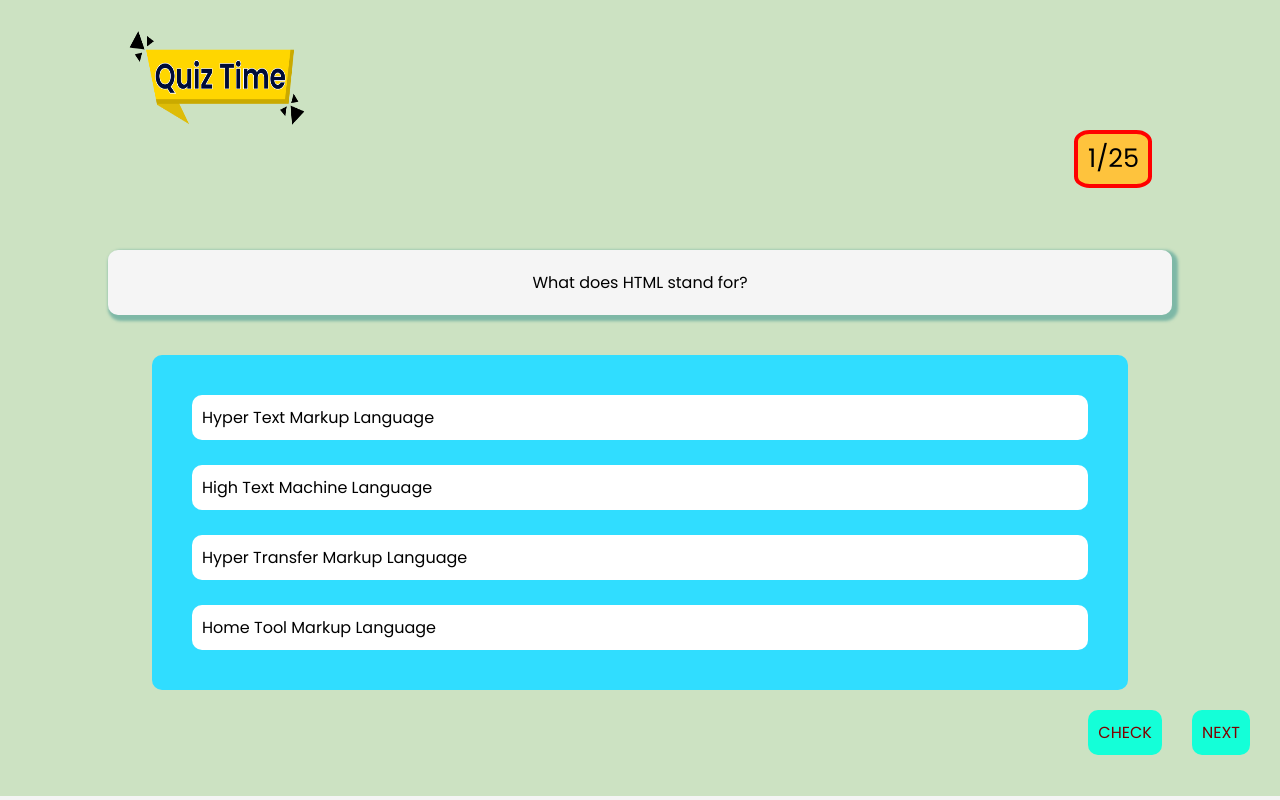
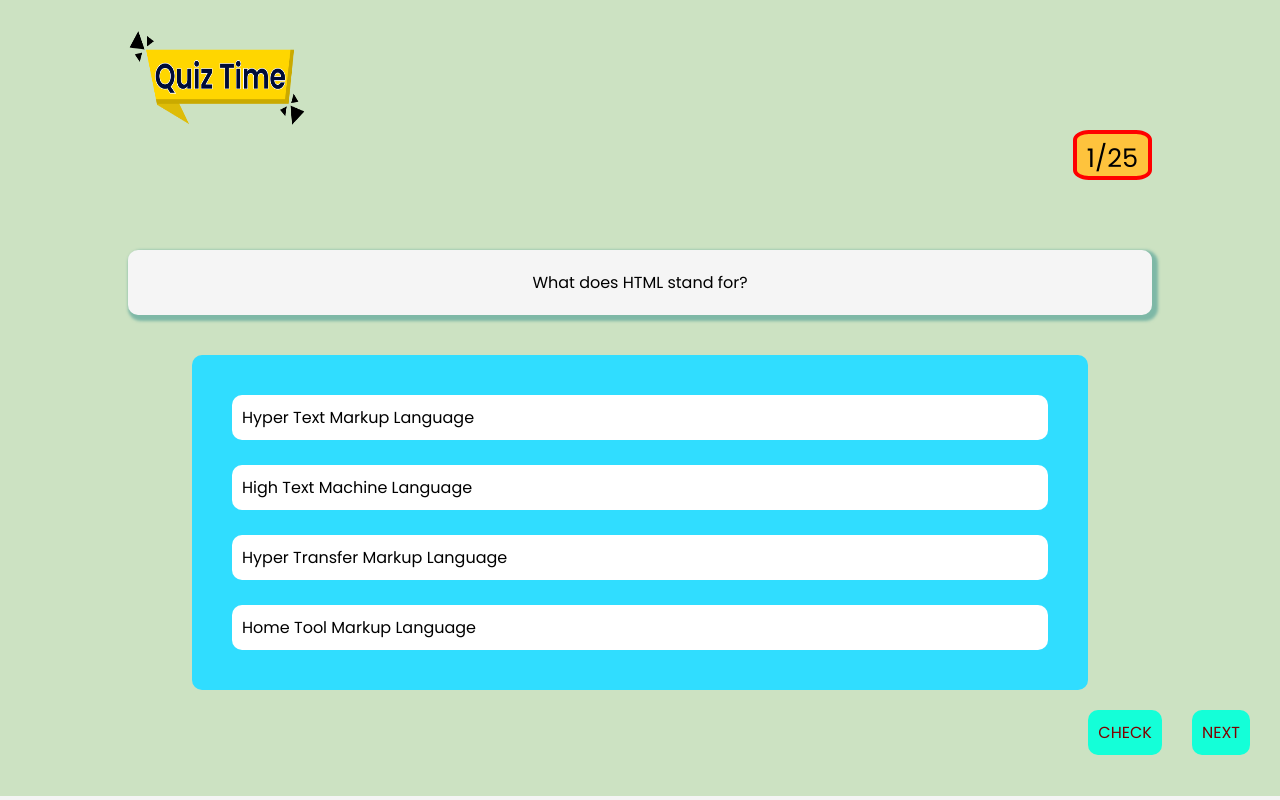
Before and after one commit to bhavyacoder2008/QuizGame, a plain HTML site: page index.html in a window 1280 px wide. Drawn offline with Linux system fonts and the light colour scheme.

Commit message:
Modify body margin and .q-num dimensions
Updated styles for body and .q-num class.

```diff
--- a/style.css
+++ b/style.css
@@ -1,3 +1,9 @@
+*{
+    box-sizing: border-box;
+    margin: 0;
+    padding: 0;
+}
+
 body{
     margin: 0;
     /* height: 100dvh; */
@@ -67,8 +73,8 @@ img{
 }
 
 .q-num{
-    height: 40px;
-    max-width: 50px;
+    height: 50px;
+    max-width: 150px;
     justify-self: end;
     font-size: 1.6rem;
     padding: 10px;
```
